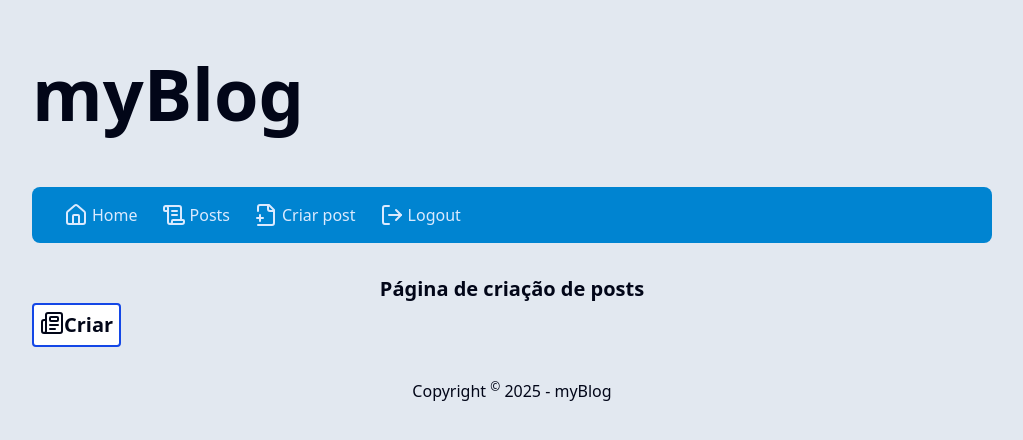
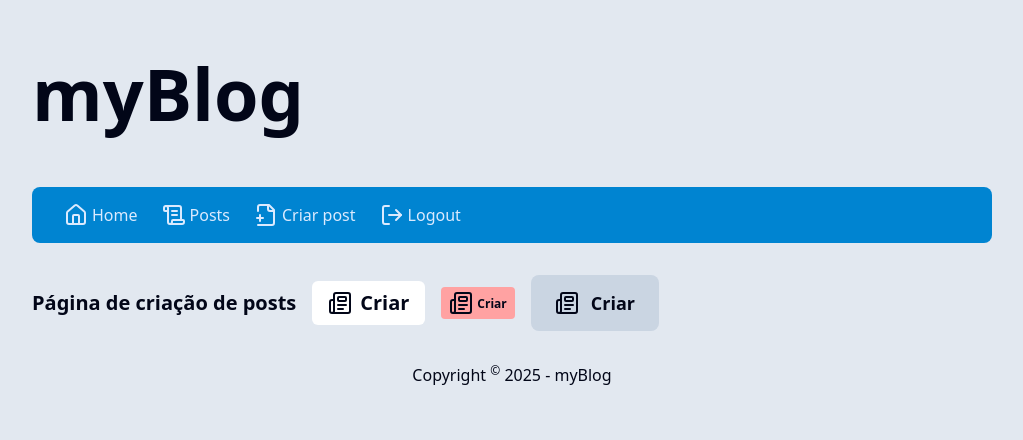
Before and after one commit to drkmatheus/myblog, a Next.js app: page /admin/post/new in a window 1280 px wide. Shown: the top 440 px of the page, without its empty margins (128-1151 px from the left). Built offline with nearby package versions, Linux system fonts and the light colour scheme.

Commit message:
Finalizado componente button e implementando-o no modal

```diff
--- a/src/app/admin/post/new/page.tsx
+++ b/src/app/admin/post/new/page.tsx
@@ -12,9 +12,17 @@ export default async function NewPostPage({ params }: AdminPostIdPageProps) {
   const { id } = await params;
 
   return (
-    <div className="text-xl text-center font-bold">
+    <div className="text-xl text-center font-bold flex gap-4 items-center">
       <h1>Página de criação de posts</h1>
       <Button variant="default" size="md">
+        <NewspaperIcon />
+        Criar
+      </Button>
+      <Button variant="danger" size="sm">
+        <NewspaperIcon />
+        Criar
+      </Button>
+      <Button variant="ghost" size="lg">
         <NewspaperIcon />
         Criar
       </Button>
--- a/src/components/Button/index.tsx
+++ b/src/components/Button/index.tsx
@@ -3,8 +3,8 @@ import clsx from "clsx";
 type ButtonVariants = "default" | "ghost" | "danger";
 type ButtonSizes = "sm" | "md" | "lg";
 type ButtonProps = {
-  variant: ButtonVariants;
-  size: ButtonSizes;
+  variant?: ButtonVariants;
+  size?: ButtonSizes;
 } & React.ComponentProps<"button">;
 
 export function Button({
@@ -14,59 +14,42 @@ export function Button({
 }: ButtonProps) {
   const buttonVariants: Record<ButtonVariants, string> = {
     default: clsx(
-      "p-1.5",
-      "border-2",
       "border-blue-700",
-      "rounded-[4px]",
-      "flex columns-1",
       "bg-white",
       "hover:bg-blue-200",
-      "mr-1",
-      "cursor-pointer",
-      "hover:text-red-500",
-      "disabled:text-slate-500 disabled:cursor-not-allowed"
+      "hover:text-red-500"
     ),
     ghost: clsx(
       "bg-slate-300",
       "transition",
       "hover:bg-slate-400",
-      "text-slate-950",
-      "px-4",
-      "py-2",
-      "cursor-pointer",
-      "rounded-lg",
-      "flex",
-      "items-center",
-      "justify-center",
-      "disabled:bg-slate-200 disabled:text-slate-400 disabled:cursor-not-allowed"
+      "text-slate-950"
     ),
     danger: clsx(
       "bg-red-300",
       "transition",
       "hover:bg-red-500",
-      "text-slate-950",
-      "px-4",
-      "py-2",
-      "cursor-pointer",
-      "rounded-lg",
-      "flex",
-      "items-center",
-      "justify-center",
-      "disabled:bg-slate-200 disabled:text-slate-400 disabled:cursor-not-allowed"
+      "text-slate-950"
     ),
   };
 
   const buttonSizes: Record<ButtonSizes, string> = {
-    sm: clsx(),
-    md: clsx(),
-    lg: clsx(),
+    sm: clsx("text-xs/tight rounded-sm py-1 px-2 gap-1"),
+    md: clsx("text-md/tight rounded-md py-2 px-4 gap-2"),
+    lg: clsx("text-lg/tight rounded-lg py-4 px-6 gap-3"),
   };
 
-  const buttonClass = clsx(buttonVariants[variant], buttonSizes[size]);
+  const buttonClass = clsx(
+    buttonVariants[variant],
+    buttonSizes[size],
+    "flex items-center justify-center cursor-pointer transition",
+    "disabled:bg-slate-200 disabled:text-slate-400 disabled:cursor-not-allowed",
+    props.className
+  );
 
   return (
     <div>
-      <button className={buttonClass} {...props} />
+      <button {...props} className={buttonClass} />
     </div>
   );
 }
--- a/src/components/DeletePostModal/index.tsx
+++ b/src/components/DeletePostModal/index.tsx
@@ -1,5 +1,6 @@
 "use client";
 import clsx from "clsx";
+import { Button } from "../Button";
 
 type DeletePostModalProps = {
   title: string;
@@ -55,47 +56,17 @@ export function DeletePostModal({
           </h3>
           <p id="modal-description">{description}</p>
           <div className="flex items-center justify-around">
-            <button
-              className={clsx(
-                "bg-red-300",
-                "transition",
-                "hover:bg-red-500",
-                "text-slate-950",
-                "px-4",
-                "py-2",
-                "cursor-pointer",
-                "rounded-lg",
-                "flex",
-                "items-center",
-                "justify-center",
-                "disabled:bg-slate-200 disabled:text-slate-400 disabled:cursor-not-allowed"
-              )}
-              onClick={onConfirm}
-              disabled={disabled}
-            >
+            <Button variant="danger" onClick={onConfirm} disabled={disabled}>
               {buttonText1}
-            </button>
-            <button
-              className={clsx(
-                "bg-slate-300",
-                "transition",
-                "hover:bg-slate-400",
-                "text-slate-950",
-                "px-4",
-                "py-2",
-                "cursor-pointer",
-                "rounded-lg",
-                "flex",
-                "items-center",
-                "justify-center",
-                "disabled:bg-slate-200 disabled:text-slate-400 disabled:cursor-not-allowed"
-              )}
+            </Button>
+            <Button
+              variant="ghost"
               autoFocus
               onClick={handleCancel}
               disabled={disabled}
             >
               {buttonText2}
-            </button>
+            </Button>
           </div>
         </div>
       </div>
```
